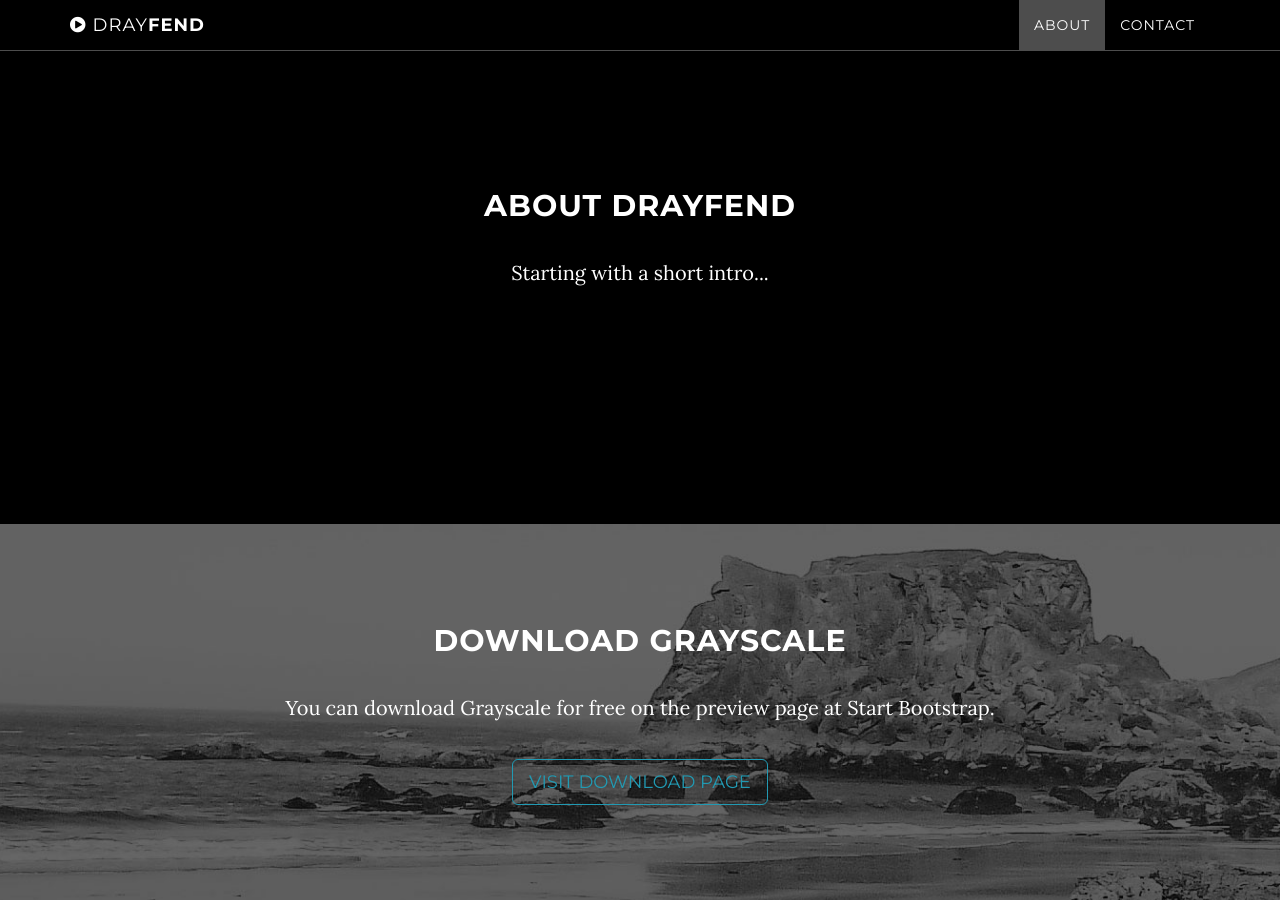
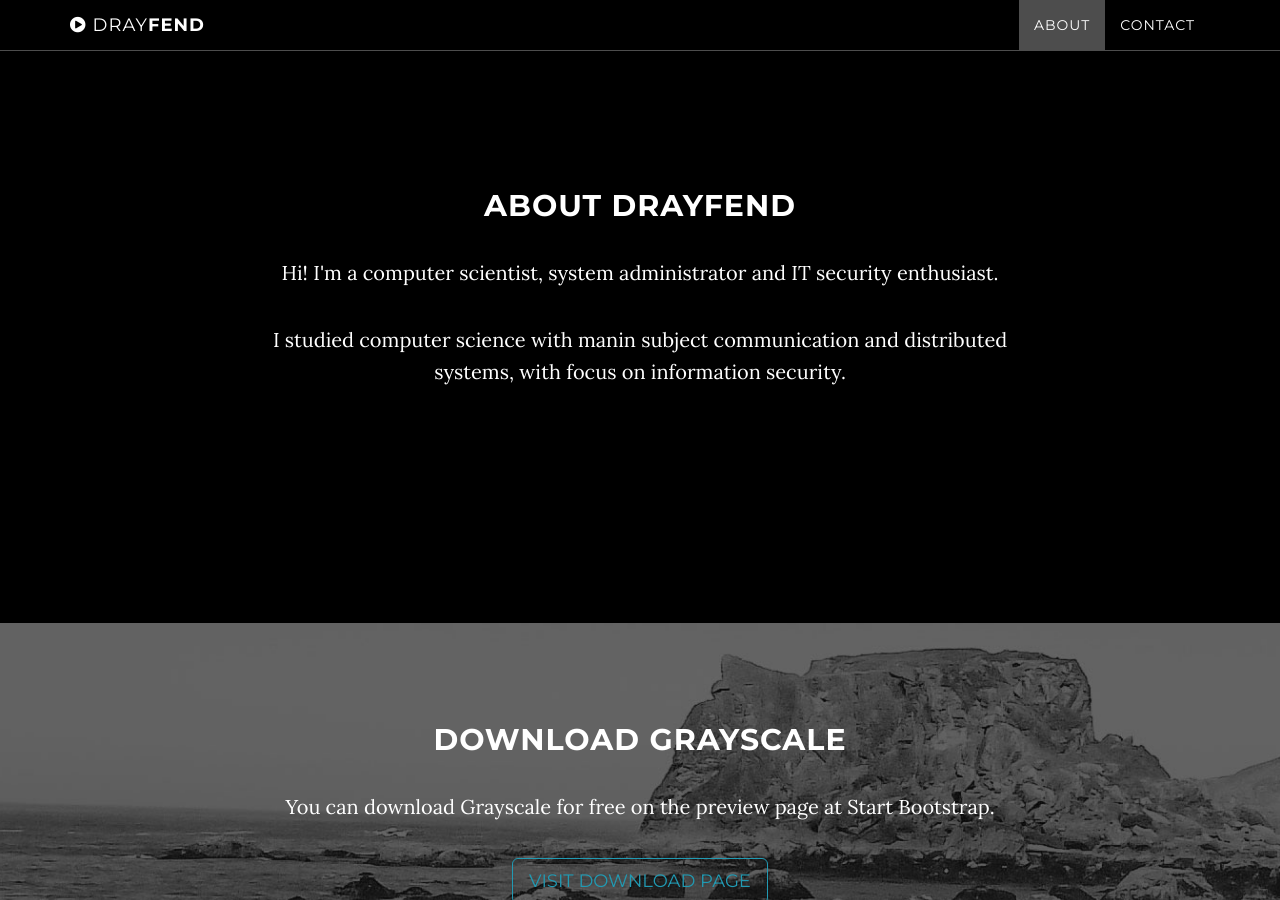
Before and after one commit to thedrayman/thedrayman.github.io, a Jekyll site: the page built from index.html, in a window 1280 px wide and 900 px high, scrolled down 911 px. Built offline with Jekyll 4.4.1, drawn with Linux system fonts in a browser that asks for light colours.

Commit message:
first steps 4

```diff
--- a/_includes/about.html
+++ b/_includes/about.html
@@ -3,7 +3,8 @@
         <div class="row">
             <div class="col-lg-8 col-lg-offset-2">
                 <h2>About Drayfend</h2>
-                <p>Starting with a short intro...</p>
+                <p>Hi! I'm a computer scientist, system administrator and IT security enthusiast.</p>
+                <p>I studied computer science with manin subject communication and distributed systems, with focus on information security. </p>
             </div>
         </div>
     </section>
```
